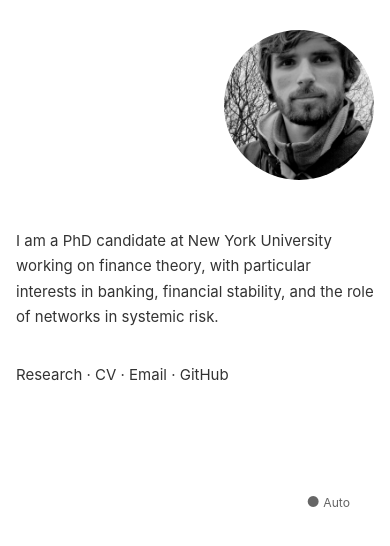
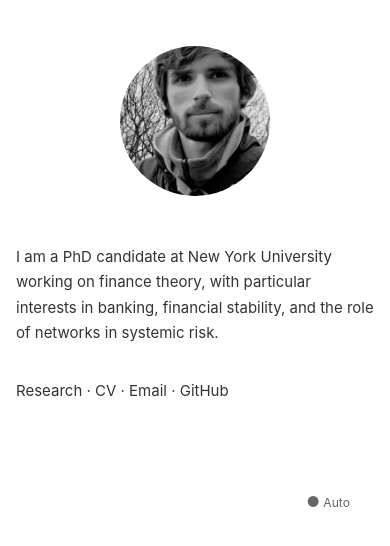
Before and after one commit to Robin-Lenoir/robinlenoir.github.io, a plain HTML site: page index.html in a window 390 px wide. Shown: the part 298-844 px from the top of the page. Drawn offline with Linux system fonts and the light colour scheme.

Commit message:
Deploy website 2025-12-06 17:37:43

```diff
--- a/style.css
+++ b/style.css
@@ -172,7 +172,9 @@ nav a.active::before {
     object-fit: cover;
     filter: grayscale(30%);
     flex-shrink: 0;
-    margin-left: auto;
+    position: relative;
+        left: -50px; /* Adjust this value to move Left */
+        top: 15px;    /* Adjust this value to move Down */
 }
 
 #profile {
@@ -406,6 +408,8 @@ footer {
     .profile-photo {
         width: 150px;
         height: 150px;
+        position: static;
+        margin-top: 1rem;
     }
 }
 
@@ -420,7 +424,6 @@ footer {
         padding: 0.5rem 0;
     }
 
-    /* Adjust numbered list on mobile */
     ol.paper-list li {
         padding-left: 2rem;
     }
@@ -437,7 +440,6 @@ footer {
         font-size: 0.9em;
     }
 
-    /* Keep bracketed links inline on mobile */
     .paper-links {
         font-size: 0.9em;
     }
```
Also changed, not shown: 5 other files.
